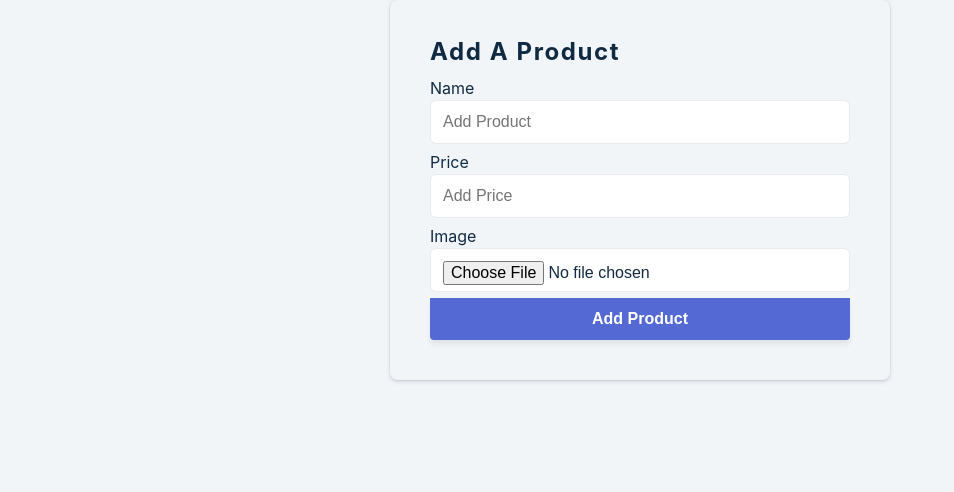
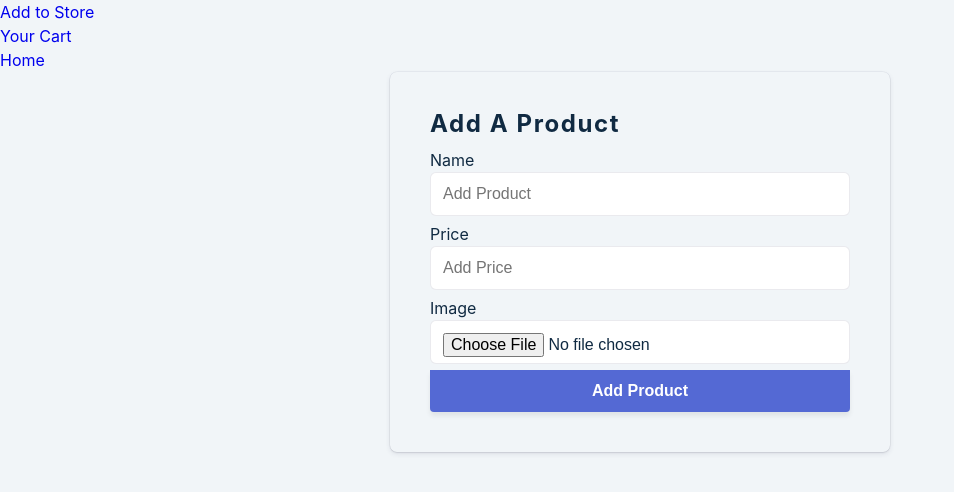
Before and after one commit to xconnor9896/s1-capstone, a website: page public/Pages/addItem.html in a window 1280 px wide. Shown: the whole page, without its empty margins (0-954 px from the left). Drawn offline with nearby package versions, Linux system fonts and the light colour scheme.

Commit message:
added navbar to the other pages

```diff
--- a/public/Pages/addItem.html
+++ b/public/Pages/addItem.html
@@ -11,6 +11,13 @@
 </head>
 
 <body>
+
+    <nav>
+        <a href="Pages/addItem.html">Add to Store</a> <br>
+        <a href="Pages/cart.html">Your Cart</a> <br>
+        <a href="index.html">Home</a> <br>
+    </nav>
+
     <form class="form file-form">
         <h4>Add A Product</h4>
 
```
Also changed, not shown: public/Pages/cart.html (+7 -0 lines).
